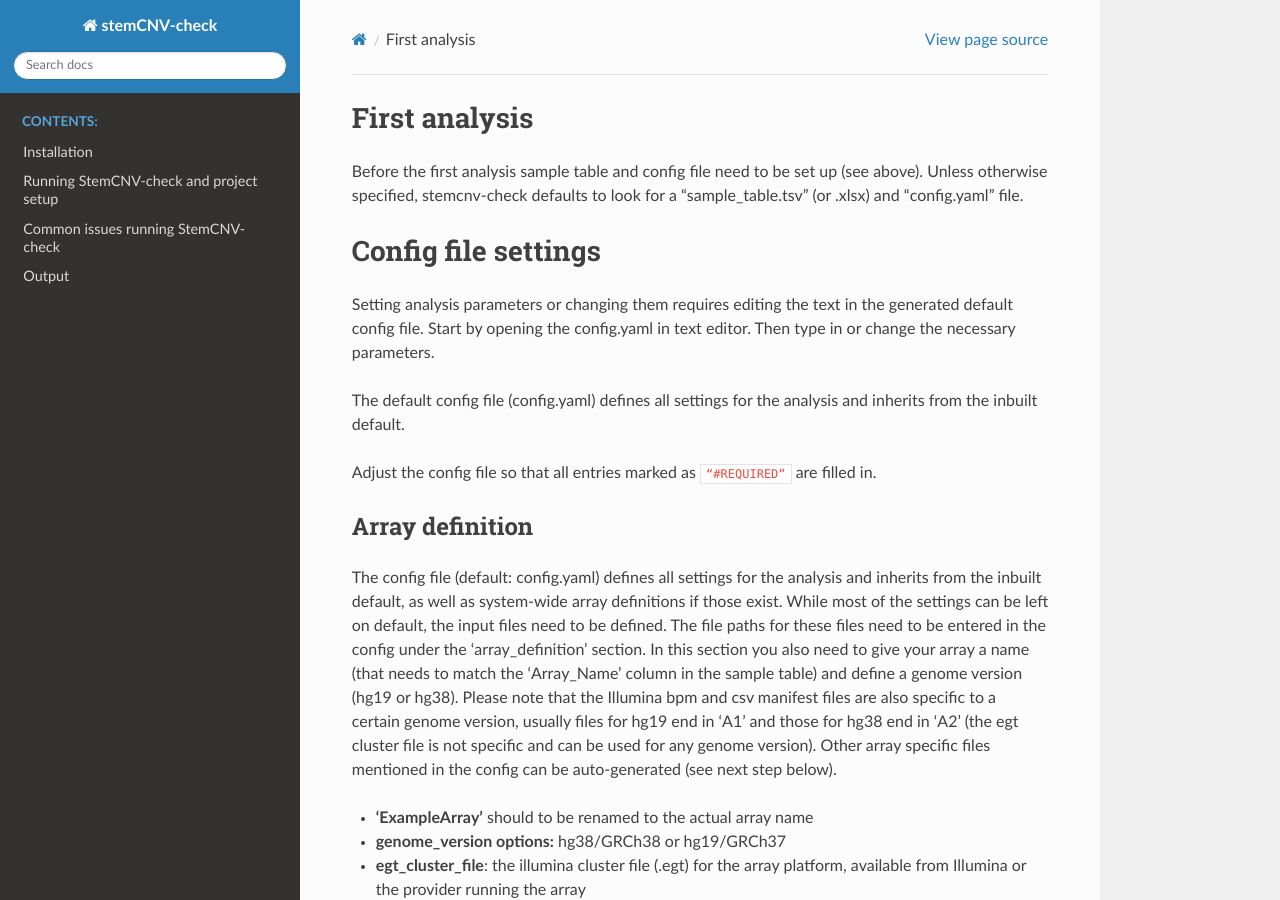
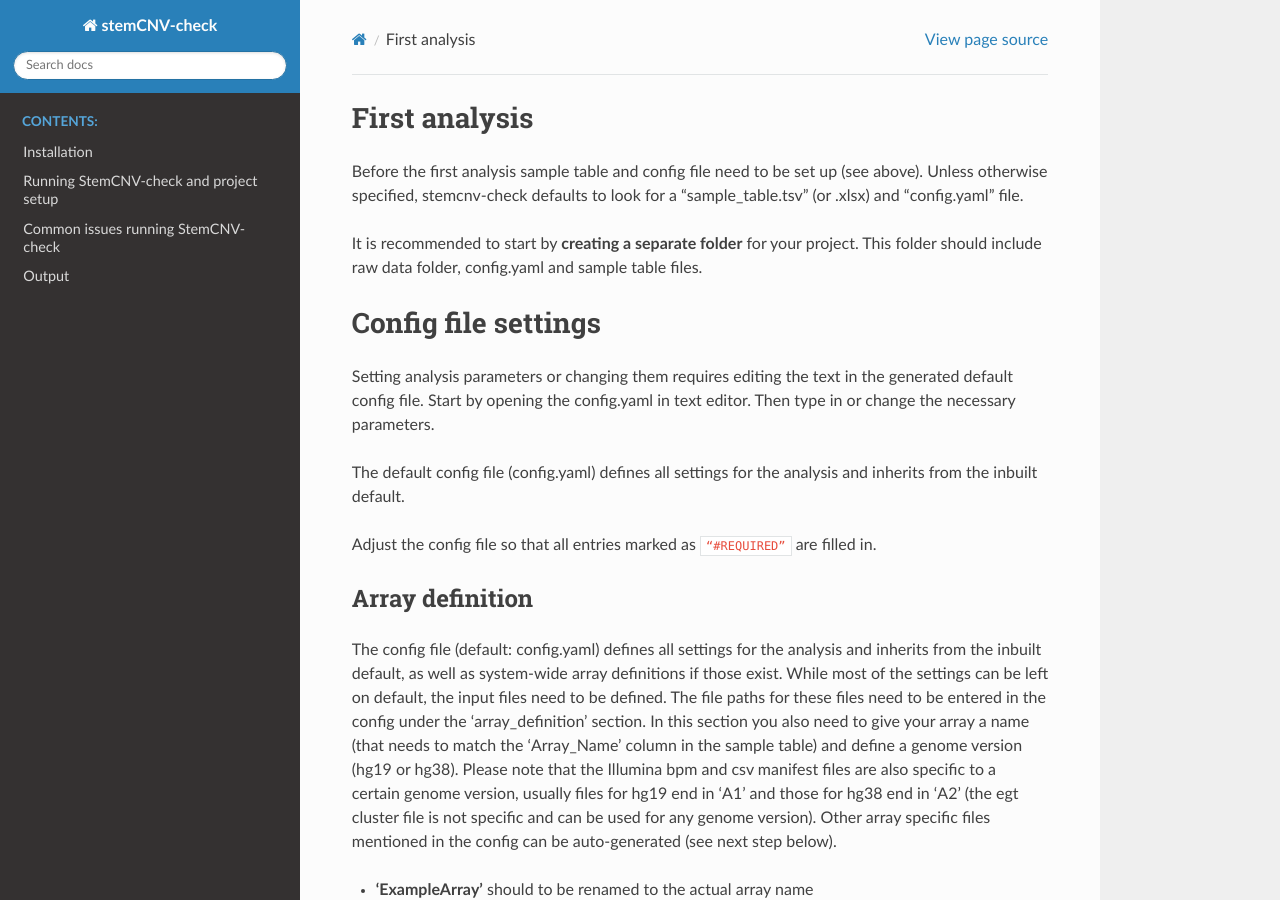
Before and after one commit to icalledmyselfmoon/stemCNV_check_Read_the_docs, a Sphinx documentation site: the page built from source/config_parameters.rst, in a window 1280 px wide and 900 px high. Built offline with Sphinx 7.4.7 and the Read the Docs theme 3.1.0, drawn with Linux system fonts in a browser that asks for light colours; pages that are not in the unit, such as notebooks, are missing from menus.

Commit message:
Update config_parameters.rst

```diff
--- a/source/config_parameters.rst
+++ b/source/config_parameters.rst
@@ -2,6 +2,7 @@ First analysis
 ============
 Before the first analysis sample table and config file need to be set up (see above). Unless otherwise specified, stemcnv-check defaults to look for a "sample_table.tsv" (or .xlsx) and "config.yaml" file.
 
+It is recommended to start by **creating a separate folder** for your project. This folder should include raw data folder, config.yaml and sample table files.
 
 Config file settings
 ============
```
